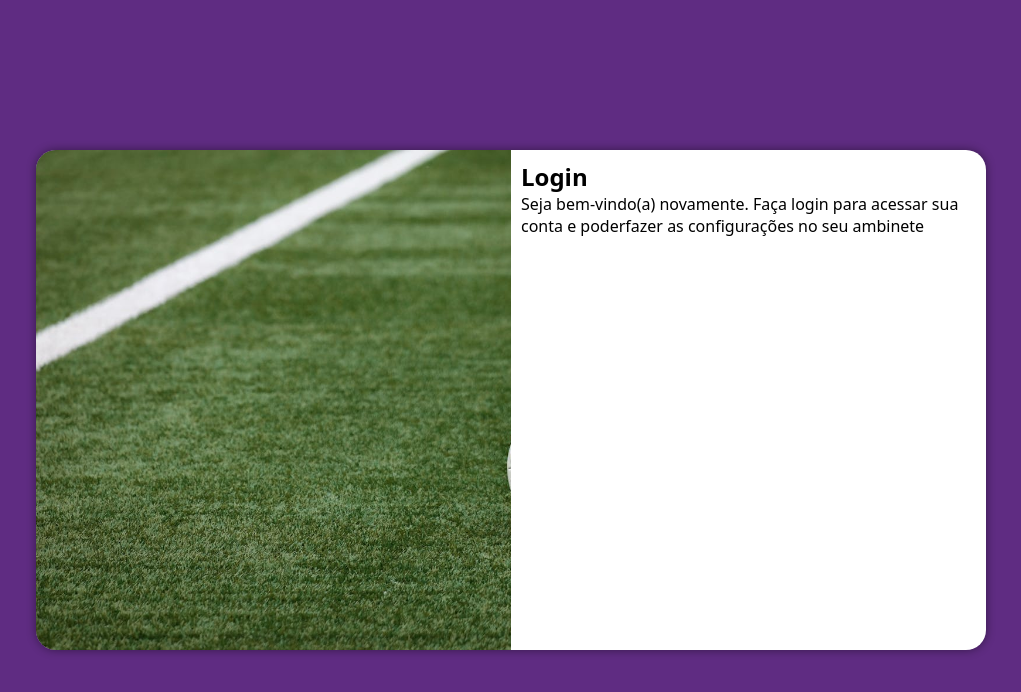
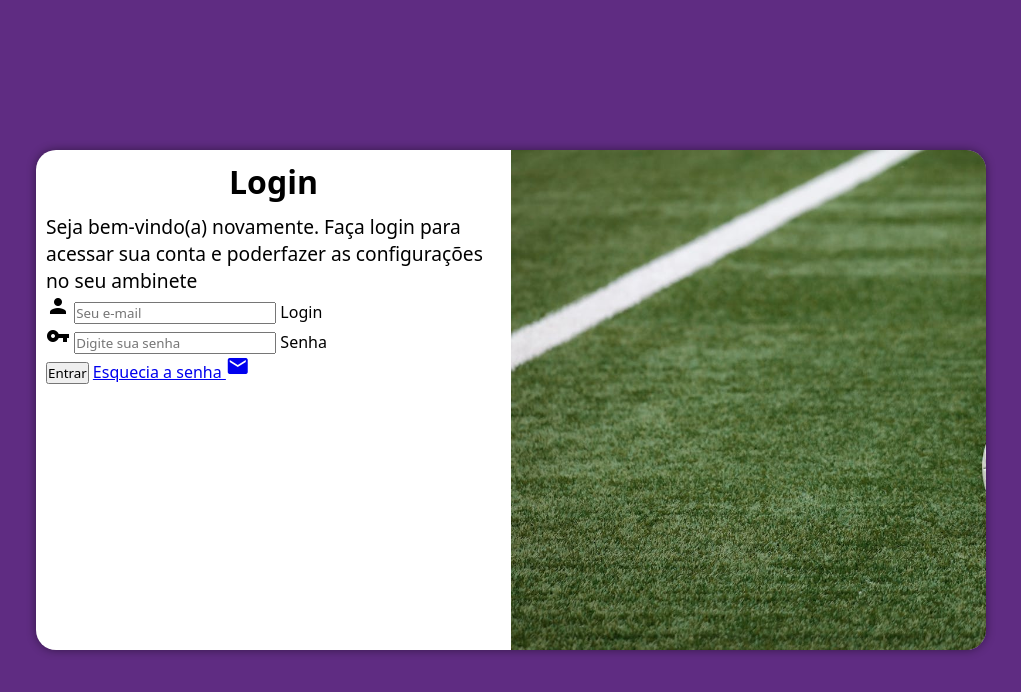
Before and after one commit to Danilosant0s/projeto-login, a plain HTML site: page index.html in a window 1280 px wide. Shown: the whole page, without its empty margins (129-1150 px from the left). Drawn offline with Linux system fonts and the light colour scheme.

Commit message:
adicionei o form

```diff
--- a/estilo/media-query.css
+++ b/estilo/media-query.css
@@ -32,14 +32,22 @@
     }
 
     section#login > div#imagem{
-        float: left;
+        float: right;
         width: 50%;
         height: 100%;
     }
 
     section#login > div#formulario{
-        float: right;
+        float: left;
         width: 50%;
     }
 
+    div#formulario > h1{
+        font-size: 2em;
+    }
+
+    div#formulario > p{
+        font-size: 1.2em;
+    }
+
 }
--- a/estilo/style.css
+++ b/estilo/style.css
@@ -54,3 +54,12 @@ section#login > div#formulario{
     display: block;
     padding: 10px;
 }
+
+div#formulario > h1{
+    text-align: center;
+    margin-bottom: 10px;
+}
+
+div#formulario > p{
+    font-size: 0.8em;
+}
--- a/index.html
+++ b/index.html
@@ -3,6 +3,7 @@
 <head>
     <meta charset="UTF-8">
     <meta name="viewport" content="width=device-width, initial-scale=1.0">
+    <link href="https://fonts.googleapis.com/icon?family=Material+Icons" rel="stylesheet" >
     <link rel="stylesheet" href="estilo/style.css">
     <link rel="stylesheet" href="estilo/media-query.css">
     <title>Login</title>
@@ -15,7 +16,21 @@
             <div id="formulario">
                 <h1>Login</h1>
                 <p>Seja bem-vindo(a) novamente. Faça login para acessar sua conta e poderfazer as configurações no seu ambinete </p>
-                <form action="login.php" method="post">
+                <form action="login.php" method="post" autocomplete="on">
+
+                    <div class="campo">
+                        <i class="material-icons">person</i>
+                        <input type="email" name="Login" id="ilogin" placeholder="Seu e-mail" autocomplete="email" required maxlength="30">
+                        <label for="ilogin">Login</label>
+                    </div>
+
+                    <div class="campo">
+                        <i class="material-icons">vpn_key</i>
+                        <input type="password" name="senha" id="isenha" placeholder="Digite sua senha" autocomplete="current-password" minlength="8" maxlength="20">
+                        <label for="isenha">Senha</label>
+                    </div>
+                    <input type="submit" value="Entrar">
+                    <a href="#">Esquecia a senha <i class="material-icons">mail</i></a>
 
                 </form>
             </div>
```
Also changed, not shown: 1 other file.
